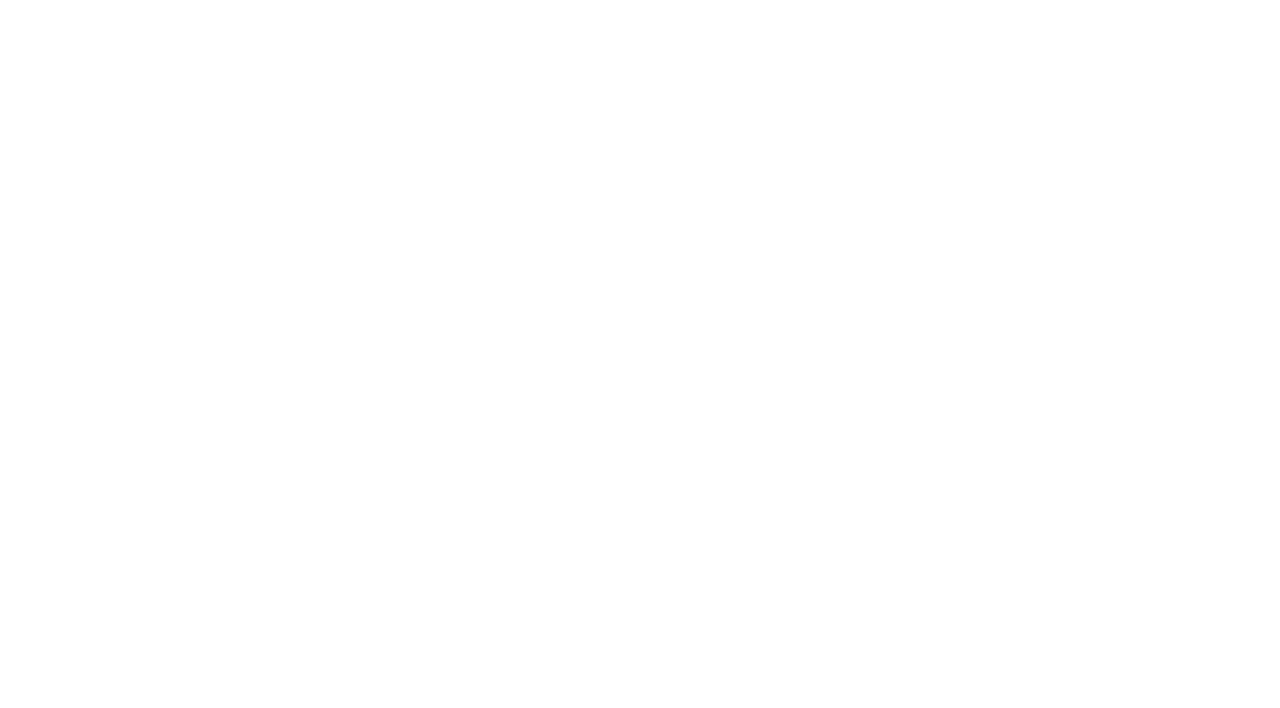
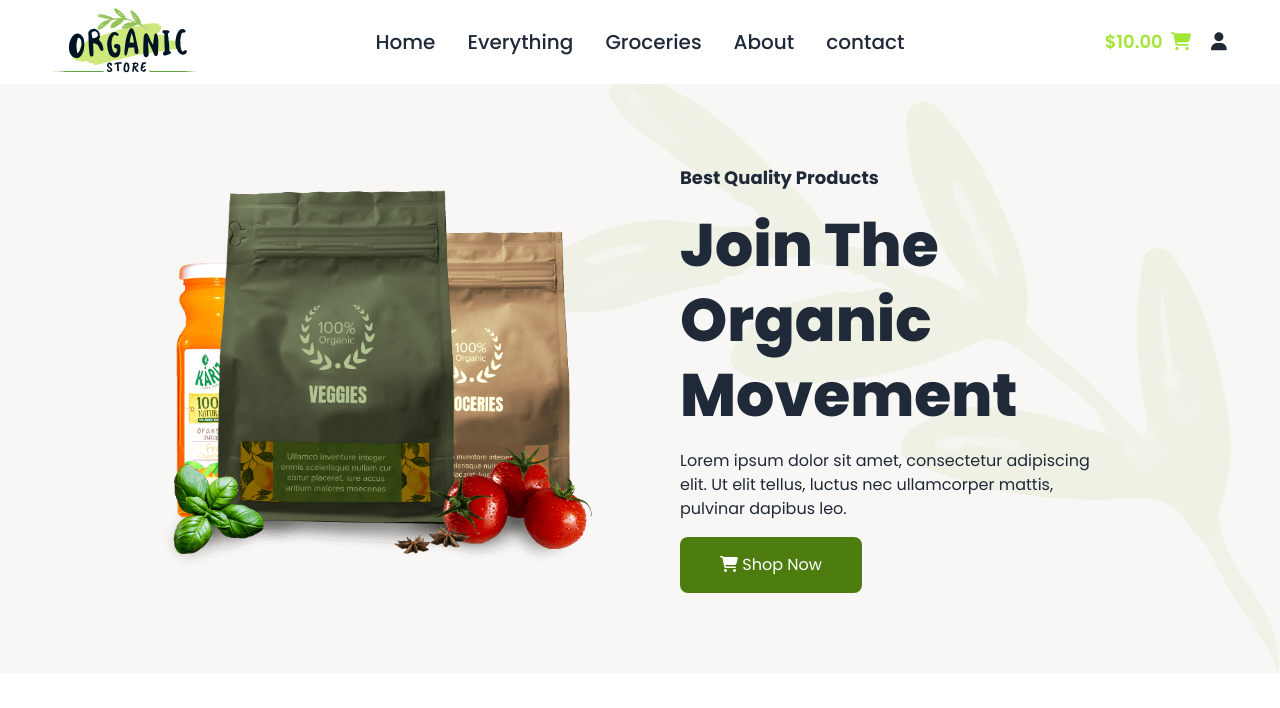
Before and after one commit to AmzadRakib/Your-Healthy-Food, a plain HTML site: page index.html in a window 1280 px wide. Drawn offline with nearby package versions, Linux system fonts and the light colour scheme.

Commit message:
header banner section added

```diff
--- a/index.html
+++ b/index.html
@@ -5,20 +5,108 @@
     <meta charset="UTF-8">
     <meta name="viewport" content="width=device-width, initial-scale=1.0">
     <title>Your Healthy Food</title>
+    <!-- google fonts cdn -->
+    <link rel="preconnect" href="https://fonts.googleapis.com">
+    <link rel="preconnect" href="https://fonts.gstatic.com" crossorigin>
+    <link
+        href="https://fonts.googleapis.com/css2?family=Poppins:ital,wght@0,100;0,200;0,300;0,400;0,500;0,600;0,700;0,800;0,900;1,100;1,200;1,300;1,400;1,500;1,600;1,700;1,800;1,900&display=swap"
+        rel="stylesheet">
     <!-- tailwind and daisyUI CDN  -->
     <link href="https://cdn.jsdelivr.net/npm/daisyui@4.12.14/dist/full.min.css" rel="stylesheet" type="text/css" />
     <script src="https://cdn.tailwindcss.com"></script>
+    <script>
+        tailwind.config = {
+            theme: {
+                extend: {
+                    colors: {
+                        clifford: '#da373d',
+                        bg_body: '#F9F7F4'
+                    },
+                    fontFamily: {
+                        poppins: 'poppins',
+                    },
+                    backgroundImage: {
+                        bannerBg: "url('./images/leaf01.png')"
+                    },
+                }
+            }
+        }
+    </script>
     <!-- Icons -->
-
+    <script src="https://kit.fontawesome.com/a226fce6c3.js" crossorigin="anonymous"></script>
 </head>
 
-<body>
+<body class="font-poppins">
     <!-- header -->
     <header>
         <!-- Navigation -->
-        <nav>
+        <nav class="w-11/12 mx-auto">
+            <div class="navbar px-0 py-2 lg:flex items-center">
+                <div class="navbar-start">
+                    <a href="#"><img class="w-36" src="images/logo.svg" alt=""></a>
+                </div>
+                <div class="navbar-center hidden lg:flex">
+                    <ul class="menu menu-horizontal px-1 text-xl font-medium">
+                        <li class="hover:text-lime-700 transition-colors duration-300 ease-in-out"><a>Home</a></li>
+                        <li class="hover:text-lime-700 transition-colors duration-300 ease-in-out"><a>Everything</a>
+                        </li>
+                        <li class="hover:text-lime-700 transition-colors duration-300 ease-in-out"><a>Groceries</a></li>
+                        <li class="hover:text-lime-700 transition-colors duration-300 ease-in-out"><a>About</a></li>
+                        <li class="hover:text-lime-700 transition-colors duration-300 ease-in-out"><a>contact</a></li>
 
+                    </ul>
+                </div>
+                <div class="navbar-end">
+                    <div class="flex items-center gap-5 text-lg font-semibold">
+                        <button class="text-lime-400 flex gap-2 items-center">
+                            <span>$10.00
+                            </span>
+                            <i class="fa-solid fa-cart-shopping"></i>
+                        </button>
+                        <button><i class="fa-solid fa-user"></i></button>
+                    </div>
+
+                    <div class="dropdown">
+                        <div tabindex="0" role="button" class="btn btn-ghost lg:hidden">
+                            <i class="fa-solid fa-bars"></i>
+                        </div>
+                        <ul tabindex="0"
+                            class="menu menu-sm dropdown-content bg-base-100 rounded-box z-[1] mt-3 w-52 p-2 shadow right-0">
+                            <li><a>Home</a></li>
+                            <li><a>Everything</a></li>
+                            <li><a>Groceries</a></li>
+                            <li><a>About</a></li>
+                            <li><a>contact</a></li>
+
+                        </ul>
+                    </div>
+                </div>
+
+            </div>
         </nav>
+        <!-- Banner section -->
+        <section class="bg-bannerBg bg-no-repeat bg-right-bottom">
+            <div class="h-full w-full bg-opacity-90 bg-bg_body">
+                <div class="lg:w-9/12 mx-auto py-10 lg:py-20 lg:flex items-center gap-20 px-4 lg:px-0">
+                    <!-- banner image  -->
+                    <div class="flex-1">
+                        <img src="images/bannerbg.png" alt="">
+                    </div>
+                    <!-- Banner content -->
+                    <div class="flex-1 text-center lg:text-left space-y-4">
+                        <h4 class="text-lg font-bold">Best Quality Products</h4>
+                        <h1 class="text-3xl lg:text-6xl font-extrabold lg:leading-tight">Join The Organic Movement</h1>
+                        <p>Lorem ipsum dolor sit amet, consectetur adipiscing elit. Ut elit tellus, luctus nec
+                            ullamcorper mattis, pulvinar dapibus leo.</p>
+                        <button class="py-4 px-10 text-white bg-lime-700 rounded-lg hover:bg-lime-500">
+                            <i class="fa-solid fa-cart-shopping"></i>
+                            <span>Shop Now</span>
+                        </button>
+                    </div>
+                </div>
+            </div>
+
+        </section>
     </header>
     <!-- main -->
     <main>
```
